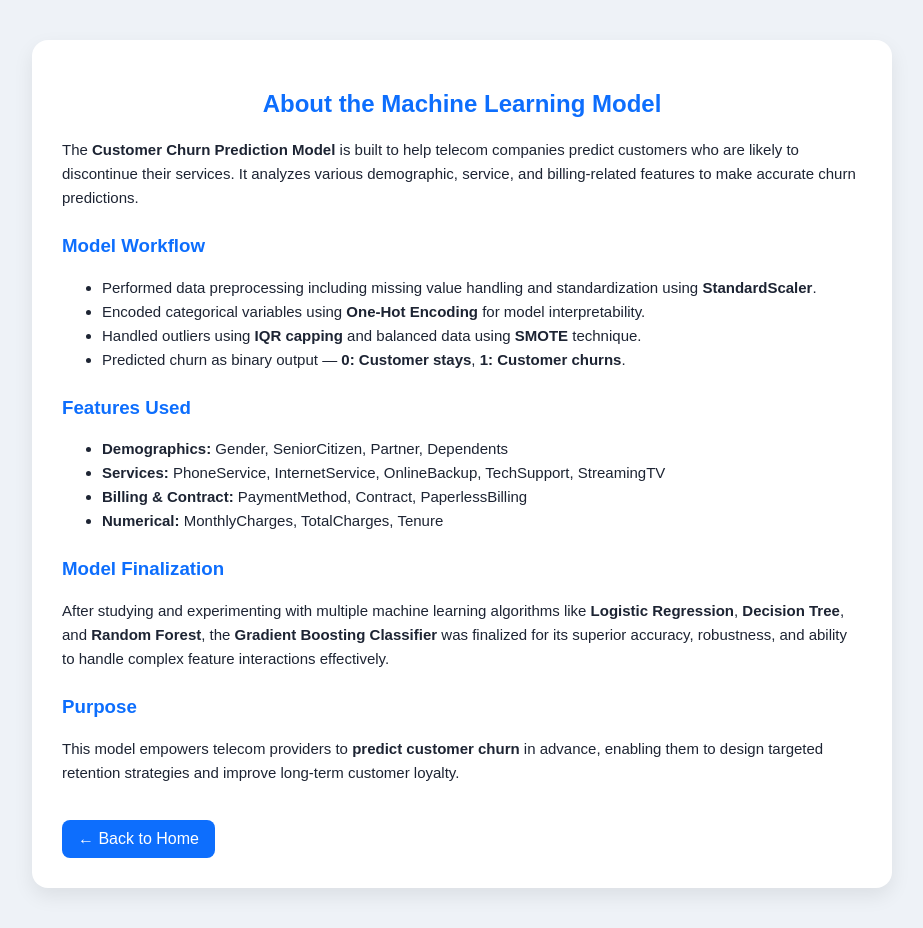
After one commit to yaminikrish/Churn-Prediction-using-Machine-Learning, a Flask app: page /about_model in a window 1280 px wide. The commit adds this page. Shown: the whole page, without its empty margins (178-1101 px from the left). Run offline with Flask 3, Linux system fonts and the light colour scheme; parts of the project's set-up code (start-up, migrations or seed data) failed here and were passed over.

Commit message:
Add files via upload

```diff
--- a/app.py
+++ b/app.py
@@ -9,6 +9,42 @@ app = Flask(__name__)
 model = pickle.load(open("gradient_boosting.pkl", "rb"))
 scaler = pickle.load(open("gb.pkl", "rb"))
 final_cols = model.feature_names_in_
+
+# Developer info
+developer_info = {
+    "name": "Your Name",
+    "phone": "+91-XXXXXXXXXX",
+    "email": "youremail@gmail.com",
+    "github": "https://github.com/yourusername",
+    "linkedin": "https://linkedin.com/in/yourusername"
+}
+
+# Model info
+model_info = {
+    "model_name": "Gradient Boosting Classifier",
+    "description": "Predicts if a customer is likely to churn based on their demographics, services, and billing patterns.",
+    "columns": [
+        {"name": "gender", "desc": "Customer gender: Male/Female"},
+        {"name": "SeniorCitizen", "desc": "0 = No, 1 = Yes"},
+        {"name": "Partner", "desc": "Whether customer has a partner: Yes/No"},
+        {"name": "Dependents", "desc": "Whether customer has dependents: Yes/No"},
+        {"name": "tenure", "desc": "Number of months customer has stayed"},
+        {"name": "PhoneService", "desc": "Phone service subscription: Yes/No"},
+        {"name": "MultipleLines", "desc": "Multiple phone lines: Yes/No/No phone service"},
+        {"name": "InternetService", "desc": "DSL/Fiber optic/No"},
+        {"name": "OnlineSecurity", "desc": "Online security subscription: Yes/No/No internet service"},
+        {"name": "OnlineBackup", "desc": "Online backup subscription: Yes/No/No internet service"},
+        {"name": "DeviceProtection", "desc": "Device protection subscription: Yes/No/No internet service"},
+        {"name": "TechSupport", "desc": "Tech support subscription: Yes/No/No internet service"},
+        {"name": "StreamingTV", "desc": "Streaming TV subscription: Yes/No/No internet service"},
+        {"name": "StreamingMovies", "desc": "Streaming movies subscription: Yes/No/No internet service"},
+        {"name": "Contract", "desc": "Contract type: Month-to-month/One year/Two year"},
+        {"name": "PaperlessBilling", "desc": "Paperless billing: Yes/No"},
+        {"name": "PaymentMethod", "desc": "Payment method: Electronic check / Mailed check / Credit card / Bank transfer"},
+        {"name": "MonthlyCharges_qan_iqr", "desc": "Monthly charges after preprocessing (numeric)"},
+        {"name": "TotalCharges_itr_qan_iqr", "desc": "Total charges after preprocessing (numeric)"}
+    ]
+}
 
 @app.route('/')
 def home():
@@ -56,7 +92,7 @@ def predict():
             if col in df.columns:
                 df[col] = df[col].map(mapping).fillna(0)
 
-        # --- Numeric Columns (exact names from model) ---
+        # --- Numeric Columns ---
         numeric_cols = ['MonthlyCharges_qan_iqr', 'TotalCharges_itr_qan_iqr']
         for col in numeric_cols:
             if col in df.columns:
@@ -85,5 +121,13 @@ def predict():
         traceback.print_exc()
         return f"⚠️ Error during prediction: {e}"
 
+@app.route('/about_developer')
+def about_developer():
+    return render_template("about_developer.html", developer=developer_info)
+
+@app.route('/about_model')
+def about_model():
+    return render_template("about_model.html", model=model_info)
+
 if __name__ == "__main__":
     app.run(debug=True)
--- /dev/null
+++ b/sample.py
@@ -0,0 +1 @@
+print(x_train.shape)
--- /dev/null
+++ b/templates/about_model.html
@@ -0,0 +1,89 @@
+<!DOCTYPE html>
+<html lang="en">
+<head>
+<meta charset="UTF-8">
+<title>About Model</title>
+<style>
+body {
+  font-family: Poppins, sans-serif;
+  background: #eef2f7;
+  color: #1d2433;
+  margin: 0;
+  padding: 40px;
+}
+.card {
+  max-width: 800px;
+  margin: auto;
+  background: #fff;
+  padding: 30px;
+  border-radius: 16px;
+  box-shadow: 0 8px 20px rgba(0,0,0,0.08);
+}
+h2 {
+  text-align: center;
+  color: #0d6efd;
+}
+h3 {
+  color: #0d6efd;
+  margin-top: 25px;
+}
+p, li {
+  font-size: 15px;
+  line-height: 1.6;
+}
+.back {
+  display: inline-block;
+  margin-top: 20px;
+  background: #0d6efd;
+  color: #fff;
+  padding: 10px 16px;
+  border-radius: 8px;
+  text-decoration: none;
+}
+.back:hover {
+  background: #0b5ed7;
+}
+</style>
+</head>
+<body>
+<div class="card">
+  <h2>About the Machine Learning Model</h2>
+
+  <p>
+    The <strong>Customer Churn Prediction Model</strong> is built to help telecom companies predict customers who are likely to discontinue their services.
+    It analyzes various demographic, service, and billing-related features to make accurate churn predictions.
+  </p>
+
+  <h3>Model Workflow</h3>
+  <ul>
+    <li>Performed data preprocessing including missing value handling and standardization using <strong>StandardScaler</strong>.</li>
+    <li>Encoded categorical variables using <strong>One-Hot Encoding</strong> for model interpretability.</li>
+    <li>Handled outliers using <strong>IQR capping</strong> and balanced data using <strong>SMOTE</strong> technique.</li>
+    <li>Predicted churn as binary output — <strong>0: Customer stays</strong>, <strong>1: Customer churns</strong>.</li>
+  </ul>
+
+  <h3>Features Used</h3>
+  <ul>
+    <li><strong>Demographics:</strong> Gender, SeniorCitizen, Partner, Dependents</li>
+    <li><strong>Services:</strong> PhoneService, InternetService, OnlineBackup, TechSupport, StreamingTV</li>
+    <li><strong>Billing & Contract:</strong> PaymentMethod, Contract, PaperlessBilling</li>
+    <li><strong>Numerical:</strong> MonthlyCharges, TotalCharges, Tenure</li>
+  </ul>
+
+  <h3>Model Finalization</h3>
+  <p>
+    After studying and experimenting with multiple machine learning algorithms like <strong>Logistic Regression</strong>,
+    <strong>Decision Tree</strong>, and <strong>Random Forest</strong>, the <strong>Gradient Boosting Classifier</strong>
+    was finalized for its superior accuracy, robustness, and ability to handle complex feature interactions effectively.
+  </p>
+
+  <h3>Purpose</h3>
+  <p>
+    This model empowers telecom providers to <strong>predict customer churn</strong> in advance, enabling them to design targeted
+    retention strategies and improve long-term customer loyalty.
+  </p>
+
+  <a href="/" class="back">← Back to Home</a>
+</div>
+</body>
+</html>
--- a/templates/base.html
+++ b/templates/base.html
@@ -4,9 +4,12 @@
   <meta charset="UTF-8">
   <meta name="viewport" content="width=device-width, initial-scale=1.0">
   <title>{{ title or 'Customer Churn Prediction' }}</title>
+
   <link rel="stylesheet" href="{{ url_for('static', filename='css/style.css') }}">
 </head>
 <body>
+
+
   <header class="main-header">
     <h1>📊 Customer Churn Prediction System</h1>
   </header>
```
Also changed, not shown: knn_imputer.py (added, +39 -0 lines), random_sample.py (added, +62 -0 lines), templates/about_developer.html (added, +85 -0 lines), templates/index.html (+36 -3 lines).
